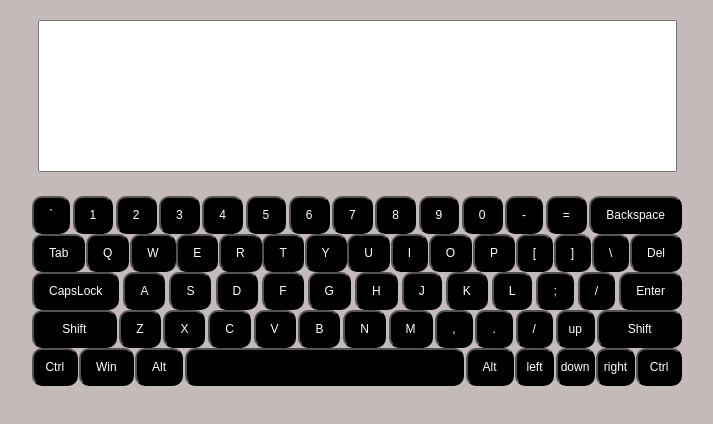
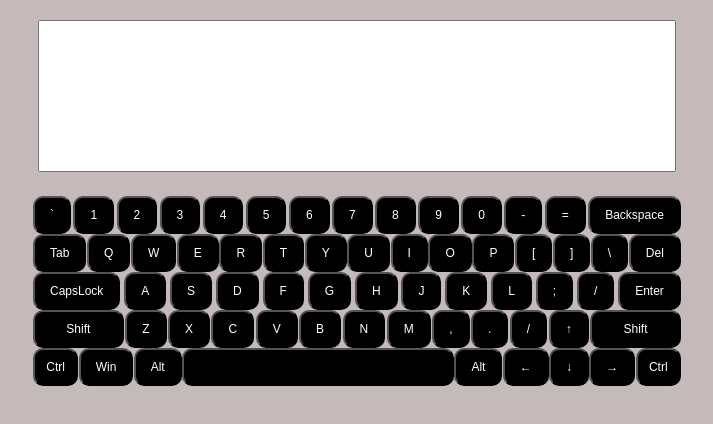
Before and after one commit to zebnitskyMax/virtual-keyboard, a plain HTML site: page index.html in a window 1280 px wide. Shown: the whole page, without its empty margins (283-996 px from the left). Drawn offline with Linux system fonts and the light colour scheme.

Commit message:
feat: add change element special symbol

```diff
--- a/script.js
+++ b/script.js
@@ -33,10 +33,8 @@ window.onload = function () {
             event.stopPropagation();
             insert(event.target.getAttribute('value'));
         })
-
         button.innerHTML = elem;
     }
-
 
 
     function lounchCreatElem(someARR) {
@@ -45,10 +43,10 @@ window.onload = function () {
         }
     }
     lounchCreatElem(arr_firstLine);
-    let arr_secondLine = ['Tab', 'Q', 'W', 'E', 'R', 'T', 'Y', 'U', 'I', 'O', 'P', '[', ']', '\\', 'Del'];
-    let arr_therdLine = ['CapsLock', 'A', 'S', 'D', 'F', 'G', 'H', 'J', 'K', 'L', ';', '/', 'Enter'];
-    let arr_fourthLine = ['Shift', 'Z', 'X', 'C', 'V', 'B', 'N', 'M', ',', '.', '/', 'up', 'Shift'];
-    let arr_fifthLine = ['Ctrl', 'Win', 'Alt', 'space', 'Alt', 'left', 'down', 'right', 'Ctrl'];
+    let arr_secondLine = ['\tTab', 'Q', 'W', 'E', 'R', 'T', 'Y', 'U', 'I', 'O', 'P', '[', ']', '\\', 'Del'];
+    let arr_therdLine = ['CapsLock', 'A', 'S', 'D', 'F', 'G', 'H', 'J', 'K', 'L', ';', '/', '\nEnter'];
+    let arr_fourthLine = ['Shift', 'Z', 'X', 'C', 'V', 'B', 'N', 'M', ',', '.', '/', '&uarr;', 'Shift'];
+    let arr_fifthLine = ['Ctrl', 'Win', 'Alt', 'space', 'Alt', '&larr;', '&darr;', '&rarr;', 'Ctrl'];
     lounchCreatElem(arr_secondLine);
     lounchCreatElem(arr_therdLine);
     lounchCreatElem(arr_fourthLine);
@@ -65,6 +63,4 @@ window.onload = function () {
         console.log('shift', event.shiftKey);
     });
 
-
-
 }
--- a/style.css
+++ b/style.css
@@ -9,7 +9,7 @@ body {
 .wrapper {
     margin: 0 auto;
     padding: 0;
-    max-width: 650px;
+    max-width: 648px;
 
 }
 
@@ -53,11 +53,11 @@ body {
 
 #button.buttonspace {
     font-size: 0;
-    width: 43%;
-    visibility: none;
+    width: 42%;
+    /* visibility: none; */
 }
 #button.buttonShift{
-    width: 13%;
+    width: 14%;
 }
 #button.buttonCtrl{
     width: 7%;
@@ -68,14 +68,15 @@ body {
     padding: 2px;
 }
 #button.buttonleft{
-    width: 6%;
-    padding: 2px;
+    width: 5%;
+    padding: 1px;
 }
 #button.buttonright{
-    width: 6%;
-    padding: 2px;
+    width: 5%;
+    padding: 1px;
 }
 #button.buttondown{
     width: 6%;
     padding: 2px;
+
 }
```
Also changed, not shown: index.html (+6 -3 lines).
